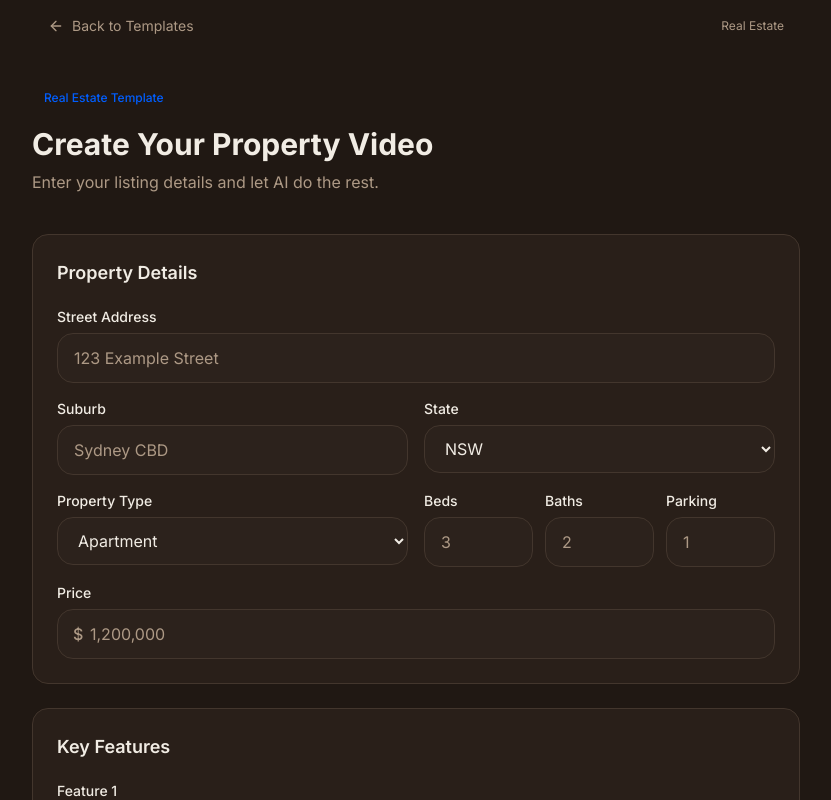
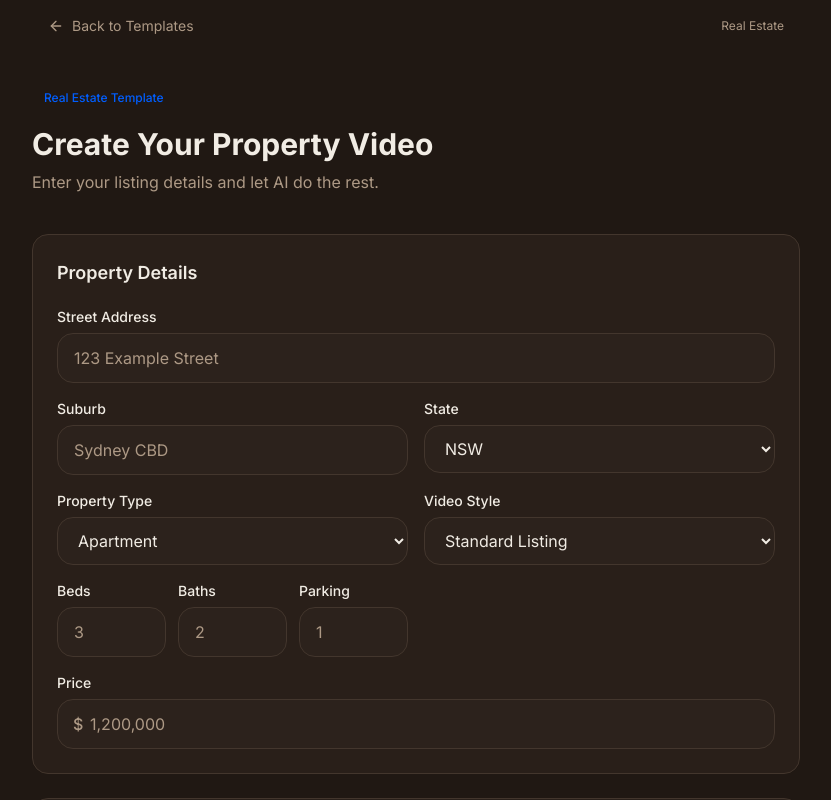
Before and after one commit to nas20two/nasyhub-v2, a Next.js app: page /atom/real-estate in a window 1280 px wide. Shown: the top 800 px of the page, without its empty margins (224-1055 px from the left). Built offline with nearby package versions, Linux system fonts and the light colour scheme.

Commit message:
Real Estate: add 5 video styles (luxury/development/rental/commercial/standard)

```diff
--- a/src/app/atom/real-estate/page.tsx
+++ b/src/app/atom/real-estate/page.tsx
@@ -12,6 +12,7 @@ interface FormData {
   suburb: string;
   state: string;
   propertyType: string;
+  videoStyle: string;
   bedrooms: string;
   bathrooms: string;
   parking: string;
@@ -28,6 +29,7 @@ interface FormData {
 
 const defaultForm: FormData = {
   streetAddress: "", suburb: "", state: "NSW", propertyType: "Apartment",
+  videoStyle: "Standard Listing",
   bedrooms: "", bathrooms: "", parking: "", price: "",
   keyFeature1: "", keyFeature2: "", keyFeature3: "",
   agentName: "", agency: "", email: "", ctaText: "Book an Inspection", ctaLink: "",
@@ -35,6 +37,7 @@ const defaultForm: FormData = {
 
 const states = ["NSW", "VIC", "QLD", "SA", "WA", "TAS", "ACT", "NT"];
 const propertyTypes = ["Apartment", "House", "Townhouse", "Duplex", "Land"];
+const videoStyles = ["Standard Listing", "Luxury Showcase", "Development/Off-Plan", "Rental", "Commercial"];
 
 export default function RealEstatePage() {
   const [form, setForm] = useState<FormData>(() => {
@@ -176,6 +179,12 @@ export default function RealEstatePage() {
                       {propertyTypes.map((t) => <option key={t} value={t}>{t}</option>)}
                     </select>
                   </div>
+                  <div>
+                    <label className={labelClass}>Video Style</label>
+                    <select value={form.videoStyle} onChange={(e) => updateField("videoStyle", e.target.value)} className={inputClass}>
+                      {videoStyles.map((s) => <option key={s} value={s}>{s}</option>)}
+                    </select>
+                  </div>
                   <div className="grid grid-cols-3 gap-3">
                     <div>
                       <label className={labelClass}>Beds</label>
```
